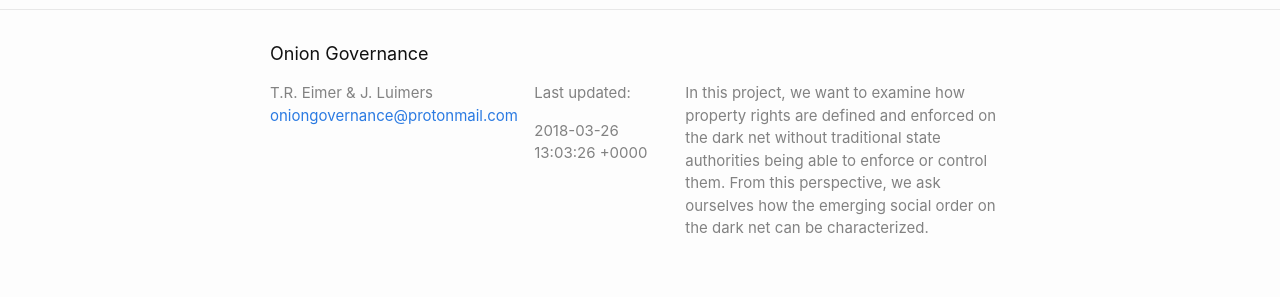
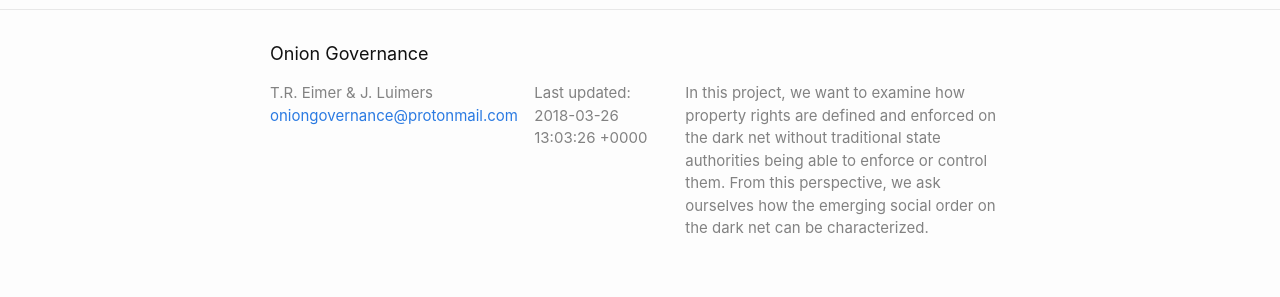
Before and after one commit to OnionGovernance/oniongovernancewebsite, a Jekyll site: the page built from index.md, in a window 1280 px wide. Shown: the part 798-1095 px from the top of the page. Built offline with Jekyll 4.4.1, drawn with Linux system fonts in a browser that asks for light colours; our own code applies the rules of GitHub Pages for plain Markdown files.

Commit message:
footer formatting of last-updated info

```diff
--- a/_includes/footer.html
+++ b/_includes/footer.html
@@ -22,8 +22,7 @@
       </div>
 
       <div class="footer-col footer-col-2">
-        <p>Last updated:</p>
-        {{ site.time }}
+        <p>Last updated:<br/>{{ site.time }}</p>
       </div>
 
       <div class="footer-col footer-col-3">
```
